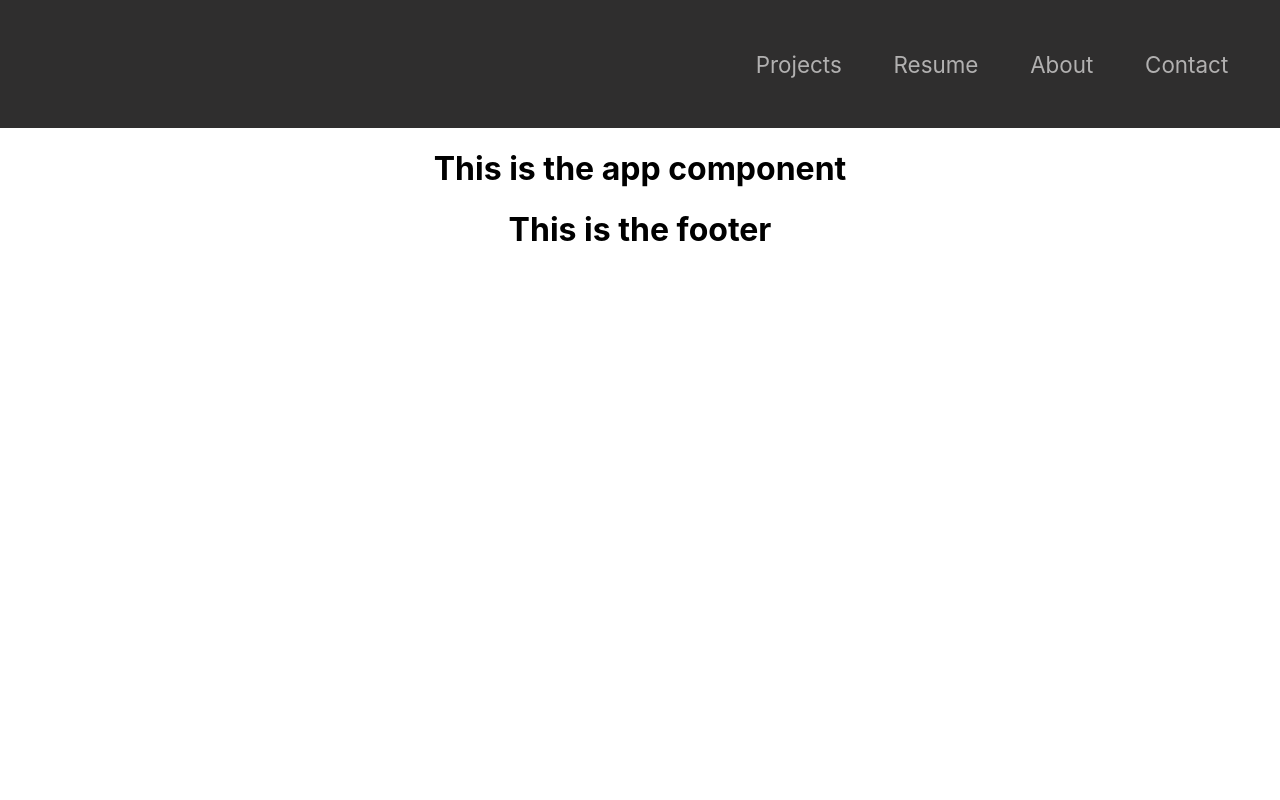
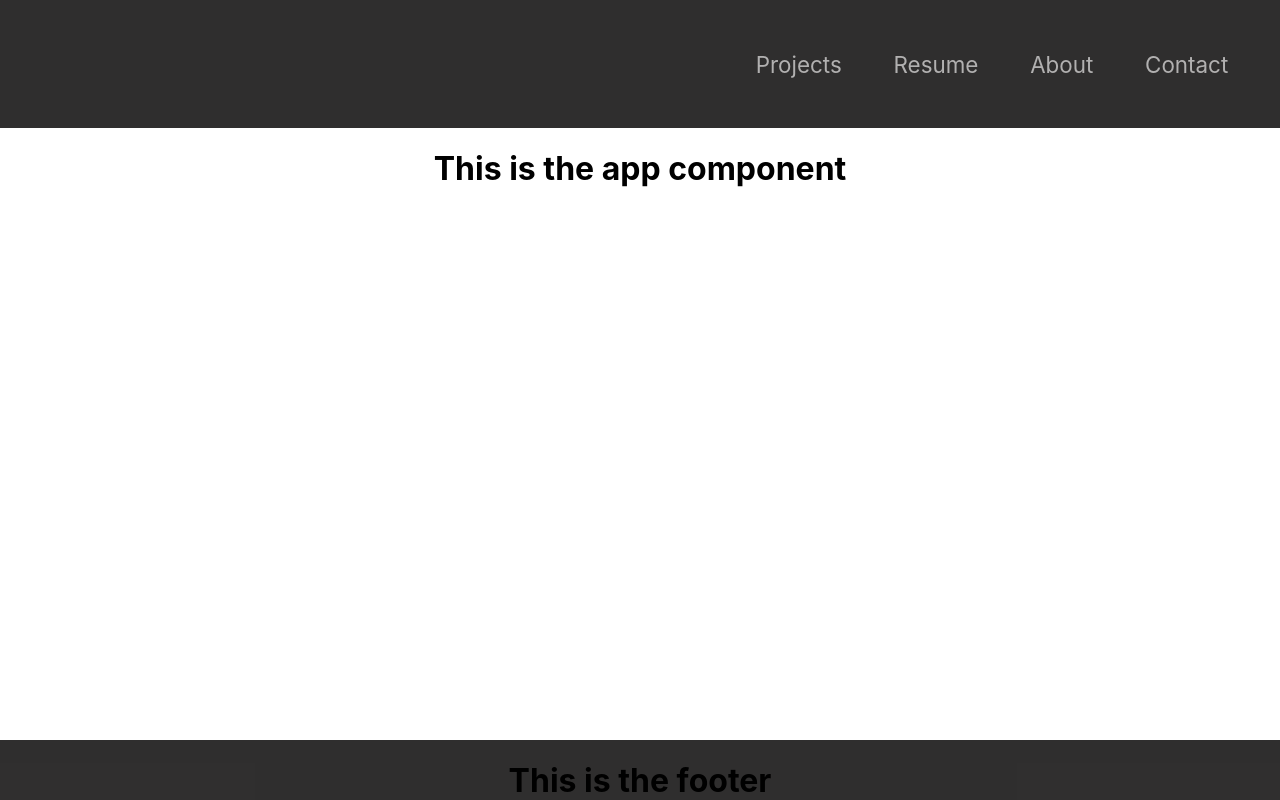
Before and after one commit to GarrettF24/portfolio, a React (Create React App) app in the folder client/: page / in a window 1280 px wide. Built offline with nearby package versions, Linux system fonts and the light colour scheme; the HTML template or start-up script is replaced by a standard one.

Commit message:
footer is stuck to bottom

```diff
--- /dev/null
+++ b/client/src/components/Footer/Footer.css
@@ -0,0 +1,10 @@
+.footer {
+  position: absolute;
+  bottom: 0;
+  width: 100%;
+  height: 60px; /* Height of the footer */
+  display: flex;
+  flex-direction: row;
+  justify-content: center;
+  background-color: #161515e3;
+}
--- a/client/src/components/Footer/Footer.jsx
+++ b/client/src/components/Footer/Footer.jsx
@@ -1,9 +1,10 @@
 import React from "react"
+import "./Footer.css"
 
 export default function Footer() {
   return (
-    <div>
+    <footer className="footer">
       <h1>This is the footer</h1>
-    </div>
+    </footer>
   )
 }
--- a/client/src/components/Layout/Layout.css
+++ b/client/src/components/Layout/Layout.css
@@ -0,0 +1,4 @@
+.container {
+  min-height: 100%;
+  position: relative;
+}
```
Also changed, not shown: 1 other file (tests, documents, lock files or other folders).
